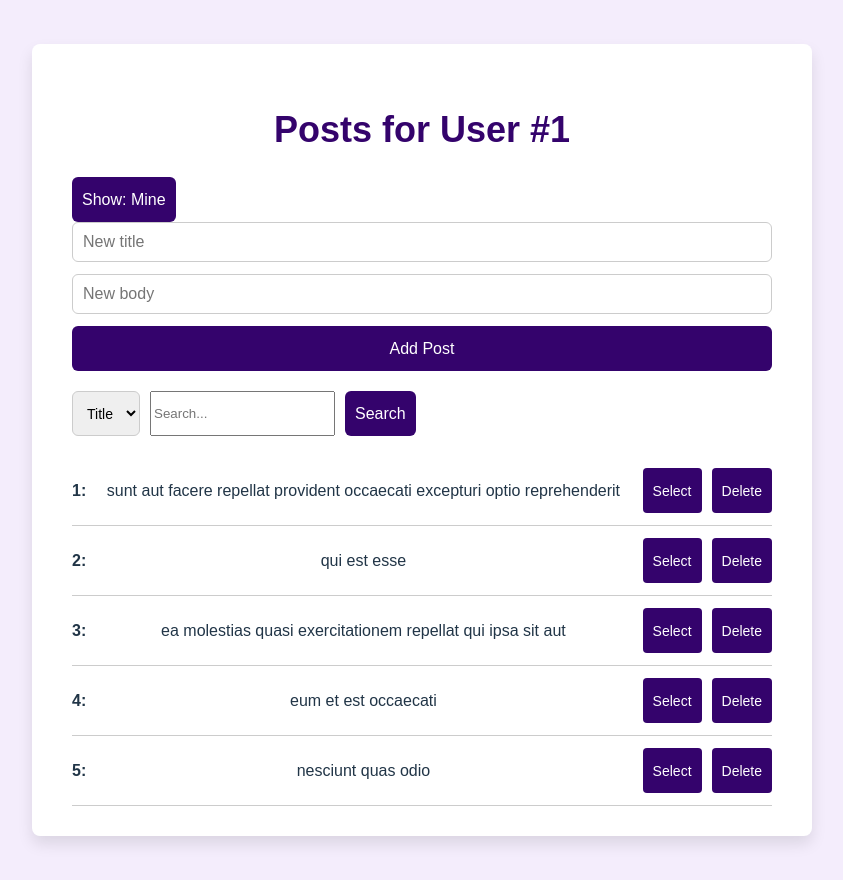
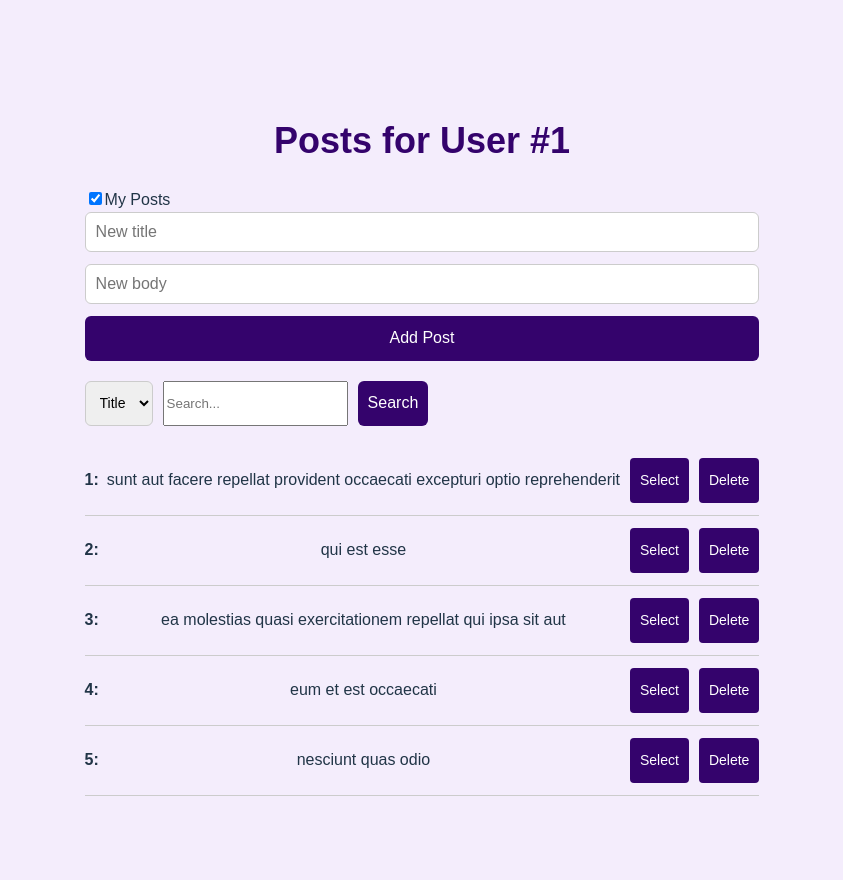
Before and after one commit to RachelliAA/FullStack5, a React (Vite) app in the folder fullstack5/: page /users/1/posts in a window 1280 px wide. Shown: the whole page, without its empty margins (218-1061 px from the left). Built offline with nearby package versions, Linux system fonts and the light colour scheme; data requests are answered from the project's data file.

Commit message:
posts works

```diff
--- a/fullstack5/src/components/Posts.jsx
+++ b/fullstack5/src/components/Posts.jsx
@@ -6,7 +6,6 @@ import classes from "./Posts.module.css";
 function Posts() {
   const { userId } = useParams();
   const activeUserId = parseInt(userId);
-
   const [posts, setPosts] = useState([]);
   const [search, setSearch] = useState("");
   const [searchField, setSearchField] = useState("title");
@@ -16,46 +15,43 @@ function Posts() {
 
   useEffect(() => {
     fetchPosts();
-  }, [activeUserId, showMineOnly]);
+  }, [showMineOnly]);
 
   const fetchPosts = async () => {
     const res = await fetch(`http://localhost:3000/posts`);
     const data = await res.json();
-    const filteredPosts = showMineOnly
+    const filtered = showMineOnly
       ? data.filter((post) => post.userId === activeUserId)
       : data;
-    setPosts(filteredPosts);
+    setPosts(filtered);
   };
 
   const handleSearch = async () => {
     const res = await fetch(`http://localhost:3000/posts`);
     const data = await res.json();
     const value = search.toLowerCase();
-    const visiblePosts = showMineOnly
+    const filtered = (showMineOnly
       ? data.filter((post) => post.userId === activeUserId)
-      : data;
-    const filtered = visiblePosts.filter((post) =>
+      : data).filter((post) =>
       searchField === "title"
         ? post.title.toLowerCase().includes(value)
         : post.id.toString() === value
     );
     setPosts(filtered);
   };
-
-  const getNextPostId = async () => {
+  const getNexPostId = async () => {
     const res = await fetch(`http://localhost:3000/posts`);
     const data = await res.json();
-    const ids = data.map(post => post.id);
+    const ids = data.map((post) => post.id);
     const maxId = ids.length > 0 ? Math.max(...ids) : 0;
     return maxId + 1;
   };
-
   const handleAddPost = async () => {
     if (!newPost.title.trim()) return;
-    const nextId = await getNextPostId();
+    const nextId = await getNexPostId();
     const post = {
-      userId: activeUserId,
-      id: nextId,
+      userId: Number(activeUserId),
+      id: Number(nextId),
       title: newPost.title,
       body: newPost.body,
     };
@@ -74,31 +70,26 @@ function Posts() {
   };
 
   const handleDeletePost = async (id) => {
-    const post = posts.find((p) => p.id === id);
-    if (!post || post.userId !== activeUserId) return;
-
-    await fetch(`http://localhost:3000/posts/${id}`, { method: "DELETE" });
-
-    // Delete related comments
-    const res = await fetch(`http://localhost:3000/comments?postId=${id}`);
-    const comments = await res.json();
-
-    await Promise.all(
-      comments.map((comment) =>
+    await fetch(`http://localhost:3000/posts/${String(id)}`, { method: "DELETE" });
+    await fetch(`http://localhost:3000/comments?postId=${id}`)
+      .then((res) => res.json())
+      .then((comments) => {
+        comments.forEach((comment) => {
           fetch(`http://localhost:3000/comments/${comment.id}`, {
             method: "DELETE",
-        })
-      )
-    );
-
+          });
+        });
+      });
     setPosts((prev) => prev.filter((post) => post.id !== id));
     setSelectedPost((prev) => (prev?.id === id ? null : prev));
   };
 
   const handleUpdatePost = async () => {
     if (!selectedPost.title.trim()) return;
-
-    const response = await fetch(`http://localhost:3000/posts/${selectedPost.id}`, {
+    console.log("Updating post:", selectedPost);
+    const response = await fetch(
+      `http://localhost:3000/posts/${selectedPost.id}`,
+      {
         method: "PUT",
         headers: { "Content-Type": "application/json" },
         body: JSON.stringify({
@@ -107,39 +98,48 @@ function Posts() {
           title: selectedPost.title,
           body: selectedPost.body,
         }),
-    });
+      }
+    );
 
     if (!response.ok) return;
 
     const updatedPost = await response.json();
-
     setPosts((prevPosts) =>
-      prevPosts.map((post) =>
-        post.id === updatedPost.id ? updatedPost : post
-      )
+      prevPosts.map((post) => (post.id === updatedPost.id ? updatedPost : post))
     );
   };
 
   return (
-    <div className={classes.container}>
+    <div className={classes.pageLayout}>
+      <div className={classes.leftPanel}>
         <h2>Posts for User #{activeUserId}</h2>
 
-      <div className={classes.toggleRow}>
-        <button onClick={() => setShowMineOnly((prev) => !prev)}>
-          Show: {showMineOnly ? "Mine" : "Everyone's"}
-        </button>
-      </div>
+        <label className={classes.toggleSwitch}>
+          <input
+            type="checkbox"
+            checked={showMineOnly}
+            onChange={() => setShowMineOnly((prev) => !prev)}
+          />
+          <span className={classes.slider}></span>
+          <span className={classes.toggleLabel}>
+            {showMineOnly ? "My Posts" : "All Posts"}
+          </span>
+        </label>
 
         <div className={classes.controls}>
           <input
             placeholder="New title"
             value={newPost.title}
-          onChange={(e) => setNewPost({ ...newPost, title: e.target.value })}
+            onChange={(e) =>
+              setNewPost({ ...newPost, title: e.target.value })
+            }
           />
           <input
             placeholder="New body"
             value={newPost.body}
-          onChange={(e) => setNewPost({ ...newPost, body: e.target.value })}
+            onChange={(e) =>
+              setNewPost({ ...newPost, body: e.target.value })
+            }
           />
           <button onClick={handleAddPost}>Add Post</button>
         </div>
@@ -167,13 +167,17 @@ function Posts() {
               <div>
                 <button onClick={() => setSelectedPost(post)}>Select</button>
                 {post.userId === activeUserId && (
-                <button onClick={() => handleDeletePost(post.id)}>Delete</button>
+                  <button onClick={() => handleDeletePost(post.id)}>
+                    Delete
+                  </button>
                 )}
               </div>
             </li>
           ))}
         </ul>
+      </div>
 
+      <div className={classes.rightPanel}>
         {selectedPost && (
           <div className={classes.selectedPost}>
             <h3>Selected Post</h3>
@@ -202,6 +206,7 @@ function Posts() {
           </div>
         )}
       </div>
+    </div>
   );
 }
 
```
Lines whose indentation alone changed are shown as unchanged.
